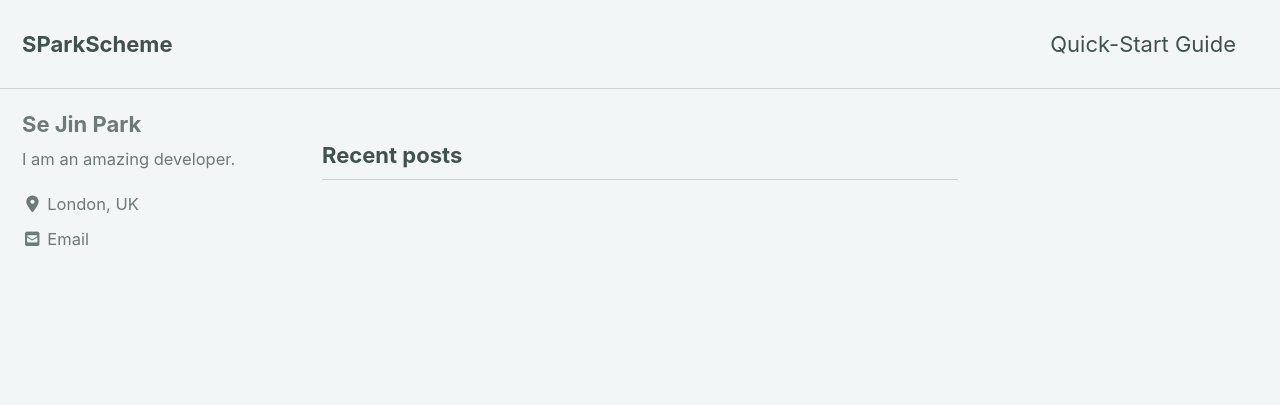
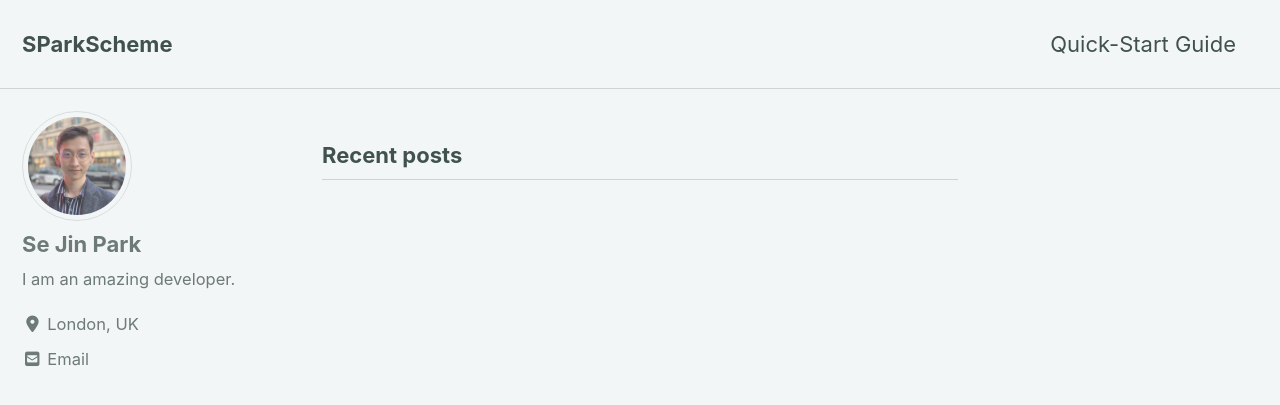
Before and after one commit to sjpark0605/sjpark0605.github.io, a Jekyll site: the page built from index.html, in a window 1280 px wide and 900 px high. Shown: the top 405 px of the window. Built offline with Jekyll 4.4.1, drawn with Linux system fonts in a browser that asks for light colours; cached includes are drawn as plain includes; nearby versions of some CDN libraries; the list of posts is cut into pages by our own code.

Commit message:
bio update

```diff
--- a/_config.yml
+++ b/_config.yml
@@ -107,7 +107,7 @@
 # Site Author
 author:
   name             : "Se Jin Park"
-  avatar           : # path of avatar image, e.g. "/assets/images/bio-photo.jpg"
+  avatar           : "/images/bio-photo.jpg" # path of avatar image, e.g. "/assets/images/bio-photo.jpg"
   bio              : "I am an amazing developer."
   location         : "London, UK"
   email            : "se.park.2018@ucl.ac.uk"
```
Also changed, not shown: images/bio-photo.jpg (added), 2 other files.
